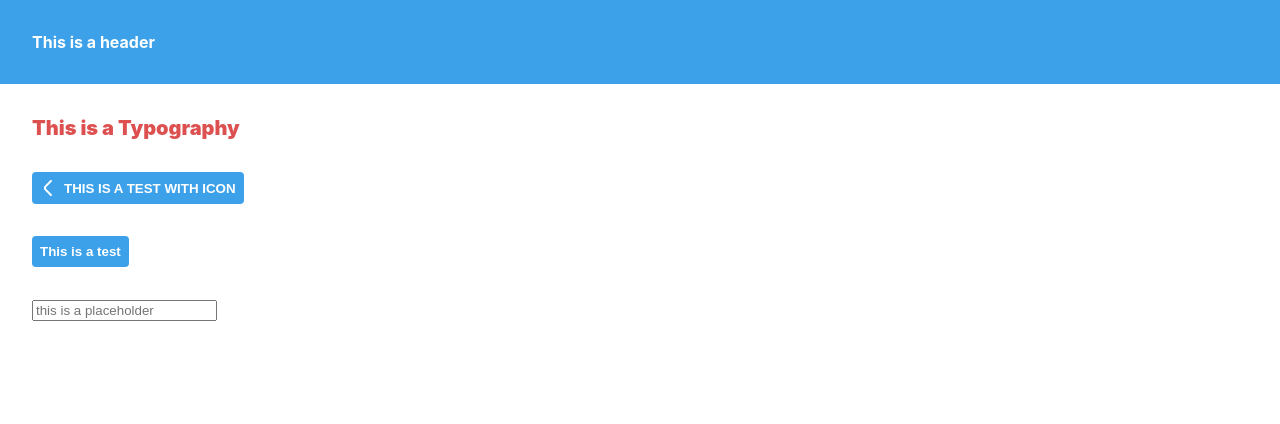
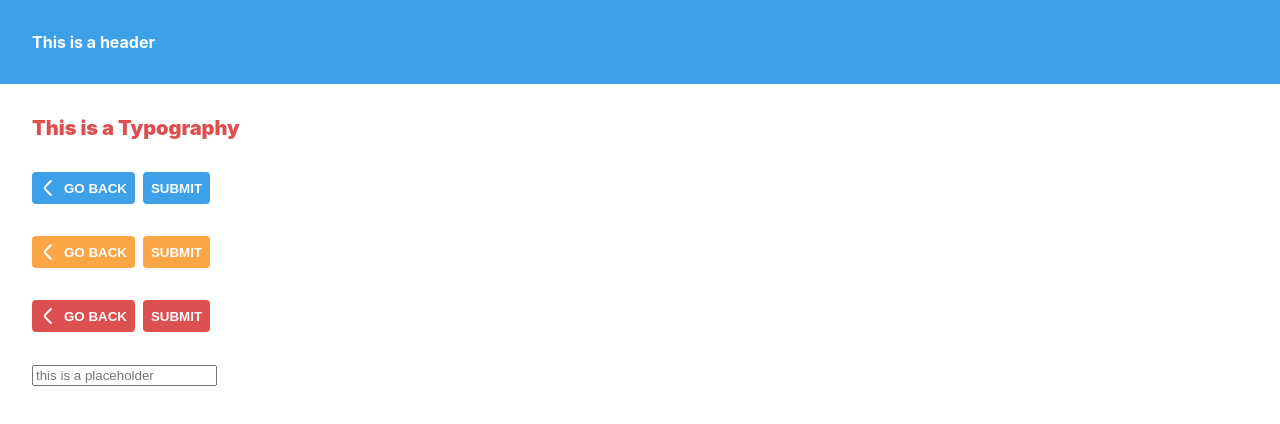
Before and after one commit to FabienLacorre/DesignSystem, a React (Create React App) app: page / in a window 1280 px wide. Shown: the top 424 px of the page. Built offline with nearby package versions, Linux system fonts and the light colour scheme.

Commit message:
feat: types of butotns

```diff
--- a/src/App.tsx
+++ b/src/App.tsx
@@ -19,15 +19,33 @@ function App() {
             </Typography>
           </Box>
 
-          <Box>
+          <Box display="flex-row">
             <Button
-              content="THIS IS A TEST WITH ICON"
+              style={{ marginRight: 8 }}
+              content="GO BACK"
               icon={<Icon size="medium" svg={arrowLeftIcon} />}
             />
+            <Button content="SUBMIT" />
           </Box>
 
-          <Box>
-            <Button content="This is a test" />
+          <Box display="flex-row">
+            <Button
+              style={{ marginRight: 8 }}
+              content="GO BACK"
+              color="alert"
+              icon={<Icon size="medium" svg={arrowLeftIcon} />}
+            />
+            <Button content="SUBMIT" color="alert" />
+          </Box>
+
+          <Box display="flex-row">
+            <Button
+              style={{ marginRight: 8 }}
+              content="GO BACK"
+              color="error"
+              icon={<Icon size="medium" svg={arrowLeftIcon} />}
+            />
+            <Button content="SUBMIT" color="error" />
           </Box>
 
           <Box>
--- a/src/Molecules/Button/Button.tsx
+++ b/src/Molecules/Button/Button.tsx
@@ -31,7 +31,13 @@ export const Button = ({
     <button
       onClick={onClick}
       style={style}
-      className={clsx([className, buttonPadding, typographyColor, buttonType])}
+      className={clsx([
+        className,
+        buttonPadding,
+        typographyColor,
+        buttonType,
+        "button--classic--global",
+      ])}
     >
       <Box display="flex-row" alignItems="center">
         {icon && (
--- a/src/Molecules/Button/_Style/button.css
+++ b/src/Molecules/Button/_Style/button.css
@@ -1,10 +1,51 @@
-.button--classic--primary {
-  background-color: var(--color--blue-100);
-  color: var(--color--white-100);
+.button--classic--global {
   border-radius: 4px;
   border: none;
   cursor: pointer;
   white-space: nowrap;
   width: auto;
-  transition: all 0.2s ease-in-out;
+  transition: all 0.15s ease-in-out;
 }
+
+/* PRIMARY */
+
+.button--classic--primary {
+  background-color: var(--color--blue-100);
+  color: var(--color--white-100);
+}
+
+.button--classic--primary:hover {
+  background-color: var(--color--blue-80);
+}
+
+.button--classic--primary:active {
+  background-color: var(--color--blue-60);
+}
+
+/* ALERT */
+.button--classic--alert {
+  background-color: var(--color--orange-100);
+  color: var(--color--white-100);
+}
+
+.button--classic--alert:hover {
+  background-color: var(--color--orange-80);
+}
+
+.button--classic--alert:active {
+  background-color: var(--color--orange-60);
+}
+
+/* ERROR */
+.button--classic--error {
+  background-color: var(--color--red-100);
+  color: var(--color--white-100);
+}
+
+.button--classic--error:hover {
+  background-color: var(--color--red-80);
+}
+
+.button--classic--error:active {
+  background-color: var(--color--red-60);
+}
```
